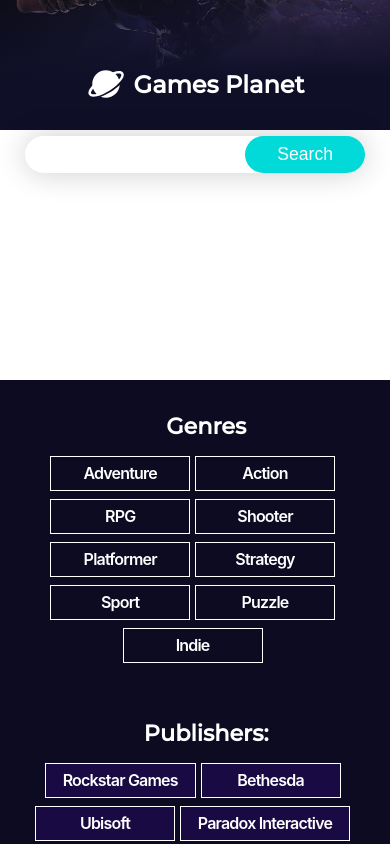
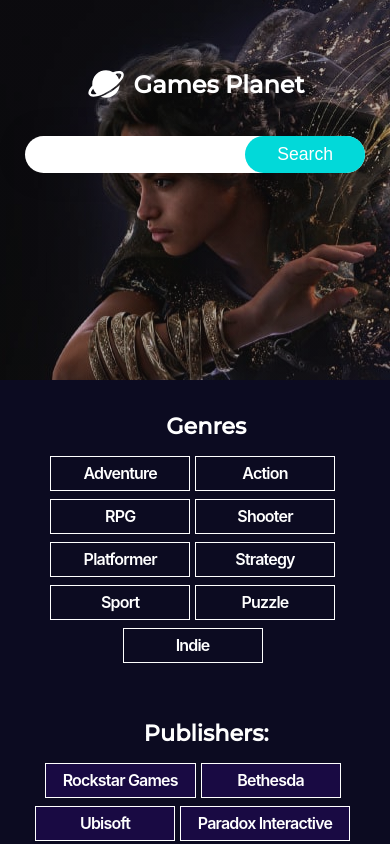
Before and after one commit to ViktorZbodulja/Games_planet, a React (Create React App) app: page /game/1 in a window 390 px wide. Shown: the top 844 px of the page. Built offline with nearby package versions, Linux system fonts and the light colour scheme; no server answers.

Commit message:
responsivity fix 2

```diff
--- a/src/styles/_game.scss
+++ b/src/styles/_game.scss
@@ -31,7 +31,8 @@
     right: 1rem;
     .store{
         border: rgb(255, 255, 255) 1px solid;
-        background-color: #19054b;
+        background-color: #2b0653;
+        //background-color: #19054b;
         //background-color: rgb(39, 39, 40);
         color: white;
         padding: 0.2rem 0.3rem;
--- a/src/styles/_gameDetails.scss
+++ b/src/styles/_gameDetails.scss
@@ -104,6 +104,7 @@
         transition-delay: 0.2s;
         border: 3px solid white;
         min-height: 17rem;
+        object-fit: cover;
         &:hover {
             scale: 1.3;
         }
--- a/src/styles/_nav.scss
+++ b/src/styles/_nav.scss
@@ -7,9 +7,7 @@
     //background-image: linear-gradient(0deg, #0f0f28 50px, rgba(31, 31, 31, 0.3) 50%), url('https://cdn.wallpapersafari.com/43/55/IvnKSm.jpg');
     //background-image: linear-gradient(0deg, #0f0f28 50px, rgba(31, 31, 31, 0.3) 50%), url('https://wallpapers.com/images/hd/lost-ark-game-pfgruf3t8ttef9dv.jpg');
     background-image: linear-gradient(0deg, #0f0f28 50px, rgba(31, 31, 31, 0.3) 50%), url('../img/forspoken_background.jpg');
-    background-position: center;
     background-repeat: no-repeat;
-    background-position: center;
     background-size: cover;
     background-position: center -250px;
     input {
--- a/src/styles/_responsivity.scss
+++ b/src/styles/_responsivity.scss
@@ -212,6 +212,11 @@
       }
 }
 @media (max-width: 595px) {
+  .nav {
+    background: linear-gradient(0deg, #0f0f28 0px, rgba(31, 31, 31, 0.3) 0%), url('../img/forspoken_background.jpg');
+    background-position: -250px -100px;
+    background-attachment: fixed;
+  }
     .games {
         grid-template-columns: repeat(auto-fit, minmax(350px, 1fr));
     }
--- a/src/styles/app.css
+++ b/src/styles/app.css
@@ -332,7 +332,7 @@
 }
 .store_container .store {
   border: rgb(255, 255, 255) 1px solid;
-  background-color: #19054b;
+  background-color: #2b0653;
   color: white;
   padding: 0.2rem 0.3rem;
   margin-left: 0.3rem;
@@ -454,6 +454,8 @@
   transition-delay: 0.2s;
   border: 3px solid white;
   min-height: 17rem;
+  -o-object-fit: cover;
+     object-fit: cover;
 }
 .gallery img:hover {
   scale: 1.3;
@@ -495,9 +497,7 @@
   min-height: 45vh;
   background-attachment: fixed;
   background-image: linear-gradient(0deg, #0f0f28 50px, rgba(31, 31, 31, 0.3) 50%), url("../img/forspoken_background.jpg");
-  background-position: center;
   background-repeat: no-repeat;
-  background-position: center;
   background-size: cover;
   background-position: center -250px;
 }
@@ -757,6 +757,11 @@
   }
 }
 @media (max-width: 595px) {
+  .nav {
+    background: linear-gradient(0deg, #0f0f28 0px, rgba(31, 31, 31, 0.3) 0%), url("../img/forspoken_background.jpg");
+    background-position: -250px -100px;
+    background-attachment: fixed;
+  }
   .games {
     grid-template-columns: repeat(auto-fit, minmax(350px, 1fr));
   }
```
Also changed, not shown: 1 other file (tests, documents, lock files or other folders).
